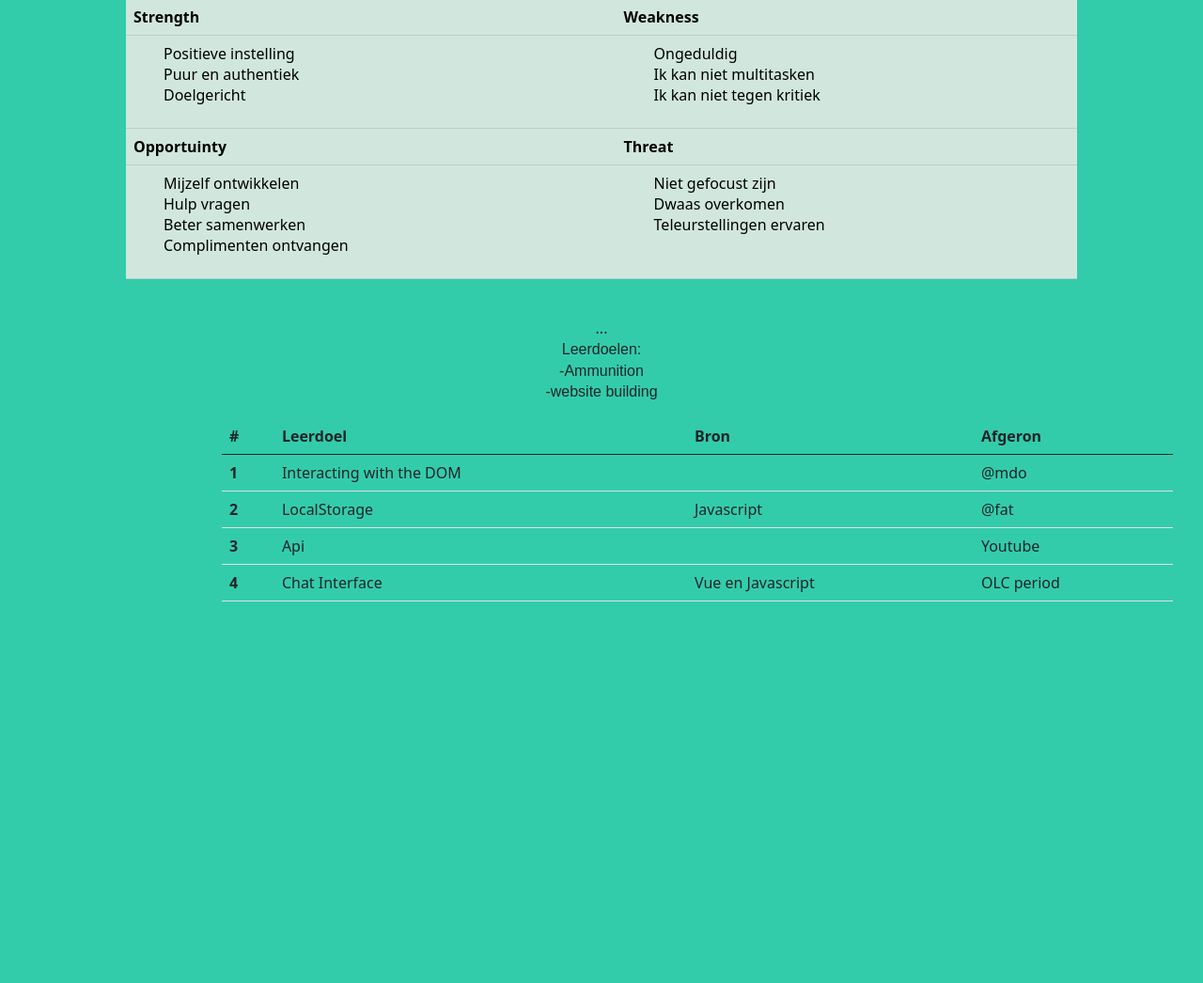
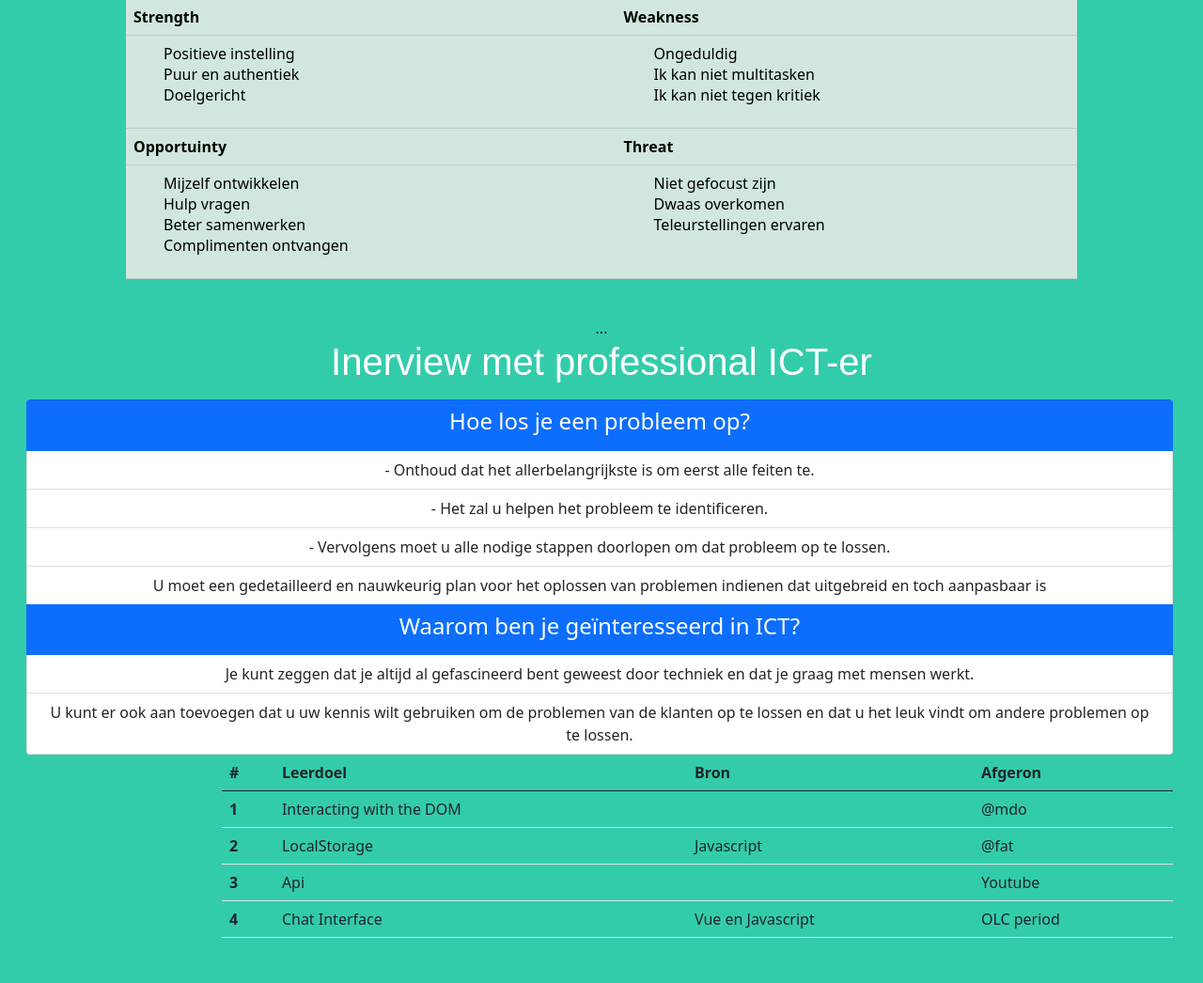
Before and after one commit to MohaamadJuwara/mohaamadjuwara.github.io, a PHP site: page /aboutMe.html in a window 1280 px wide. Shown: the part 890-1936 px from the top of the page at 94% size. Before the commit the page ends 1530 px from the top, so only its background shows below. Run offline with PHP 8.4, Linux system fonts and the light colour scheme.

Commit message:
improving the page

```diff
--- a/aboutMe.html
+++ b/aboutMe.html
@@ -119,10 +119,24 @@
 
           </table>
         </p> <br>...
-        <p>Leerdoelen: <br>
-          -Ammunition <br>
-          -website building
-        </p>
+        <h1 class="active">Inerview met professional ICT-er</h1>
+      </div>
+
+      <div class="list-group">
+        <a href="#" class="list-group-item list-group-item-action active">
+          <h4>Hoe los je een probleem op?</h4>
+        </a>
+        <a href="#" class="list-group-item list-group-item-action">- Onthoud dat het allerbelangrijkste is om eerst alle feiten te.</a>
+        <a href="#" class="list-group-item list-group-item-action">- Het zal u helpen het probleem te identificeren.</a>
+        <a href="#" class="list-group-item list-group-item-action">- Vervolgens moet u alle nodige stappen doorlopen om dat probleem op te lossen.</a>
+        <a href="#" class="list-group-item list-group-item-action">U moet een gedetailleerd en nauwkeurig plan voor het oplossen van problemen indienen dat uitgebreid en toch aanpasbaar is</a>
+
+        <a href="#" class="list-group-item list-group-item-action active">
+          <h4>Waarom ben je geïnteresseerd in ICT?</h4>
+        </a>
+        <a href="#" class="list-group-item list-group-item-action">Je kunt zeggen dat je altijd al gefascineerd bent geweest door techniek en dat je graag met mensen werkt.</a>
+        <a href="#" class="list-group-item list-group-item-action">U kunt er ook aan toevoegen dat u uw kennis wilt gebruiken om de problemen van de klanten op te lossen en dat u het leuk vindt om andere problemen op te lossen.</a>
+
       </div>
 
     </div>
--- a/index.html
+++ b/index.html
@@ -18,7 +18,7 @@
             <div class="container-fluid d-flex justify-content-between">
                 <ul class="nav-menu d-flex text-dark">
                     <li>
-                        <a href=""><img class="img-fluid " height="100px"width="100px" src="img/logo m-16.png" alt=""></a>
+                        <a href=""><img class="img-fluid " height="50px"width="50px" src="img/logo m-16.png" alt=""></a>
                      </li>
                     <li>
                         <a href="index.html" class="text-white "> Home</a>
--- a/style.css
+++ b/style.css
@@ -124,8 +124,8 @@ ul.nav-menu li:last-child{
 }
 
 .home-img{
-    width: 450px;
-    height: 450px;
+    width: 350px;
+    height: 350px;
     border: 15px solid;
     border-color: #292929;
     border-radius: 50% 50% 0% 50%;
```
